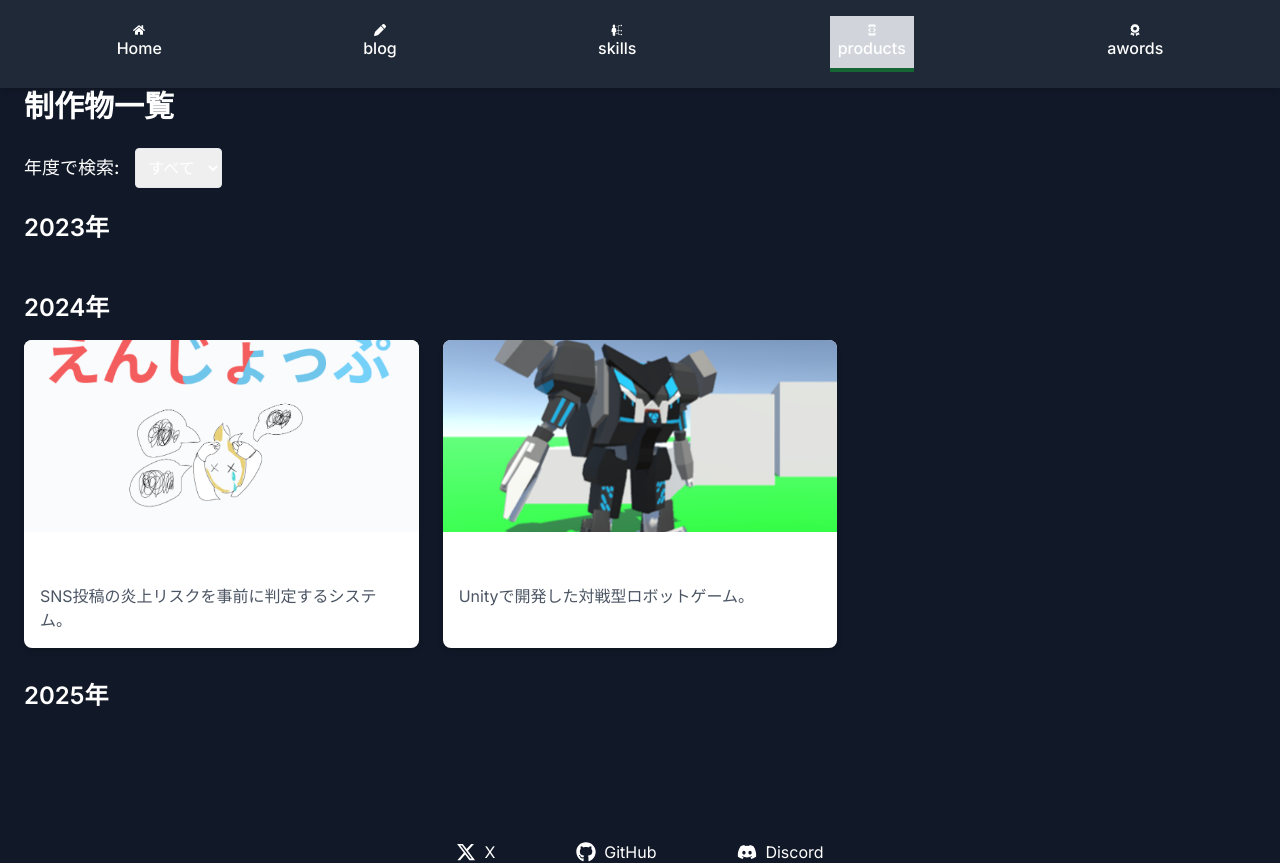
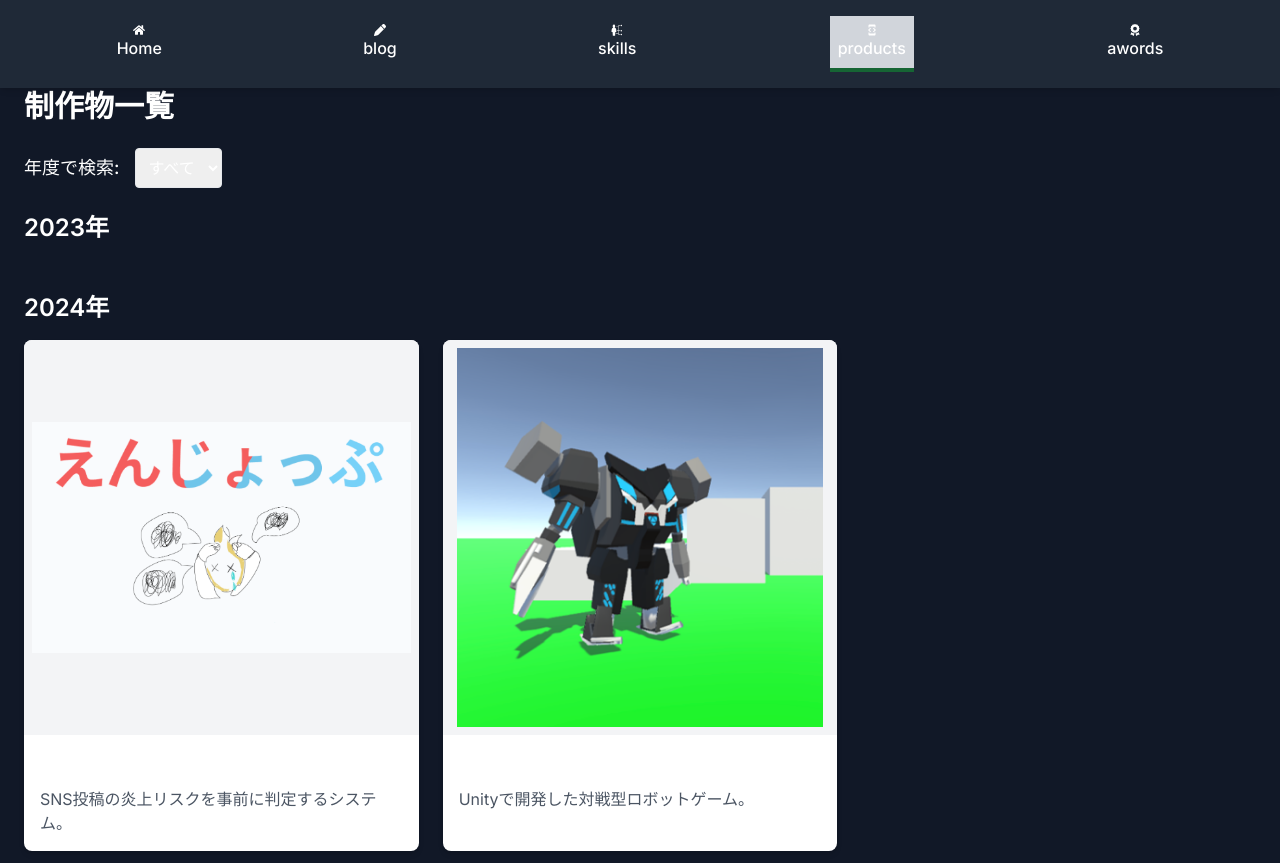
Before and after one commit to uyukigakata/uyukigakata_Profile, a Next.js app: page /products in a window 1280 px wide. Shown: the top 863 px of the page. Built offline with nearby package versions, Linux system fonts and the light colour scheme.

Commit message:
基本データOK

```diff
--- a/src/app/(main)/(products)/products/page.tsx
+++ b/src/app/(main)/(products)/products/page.tsx
@@ -57,19 +57,23 @@ const ProductsPage = () => {
               className="bg-white shadow-md rounded-lg overflow-hidden cursor-pointer transition-transform transform hover:scale-105"
               onClick={() => setSelectedProduct(product)}
             >
+              {/* 固定サイズの正方形枠 */}
+              <div className="relative w-full aspect-square bg-gray-100">
                 <Image
                   src={product.image}
                   alt={product.title}
-                  width={1000}
-                  height={250}
-                  className="w-full h-48 object-cover"
+                  fill
+                  className="object-contain p-2"
                   priority
                 />
+              </div>
+
               <div className="p-4">
                 <h3 className="text-xl font-semibold">{product.title}</h3>
                 <p className="text-gray-600 mt-2">{product.description}</p>
               </div>
             </div>
+
             ))}
           </div>
         </div>
@@ -94,8 +98,8 @@ const ProductsPage = () => {
             <Image
               src={selectedProduct.image}
               alt={selectedProduct.title}
-              width={1000}
-              height={250}
+              width={400}
+              height={400}
               className="w-full max-h-[80vh] object-contain rounded"
             />
             <h2 className="text-2xl font-bold mt-4">{selectedProduct.title}</h2>
```
Lines whose indentation alone changed are shown as unchanged.
